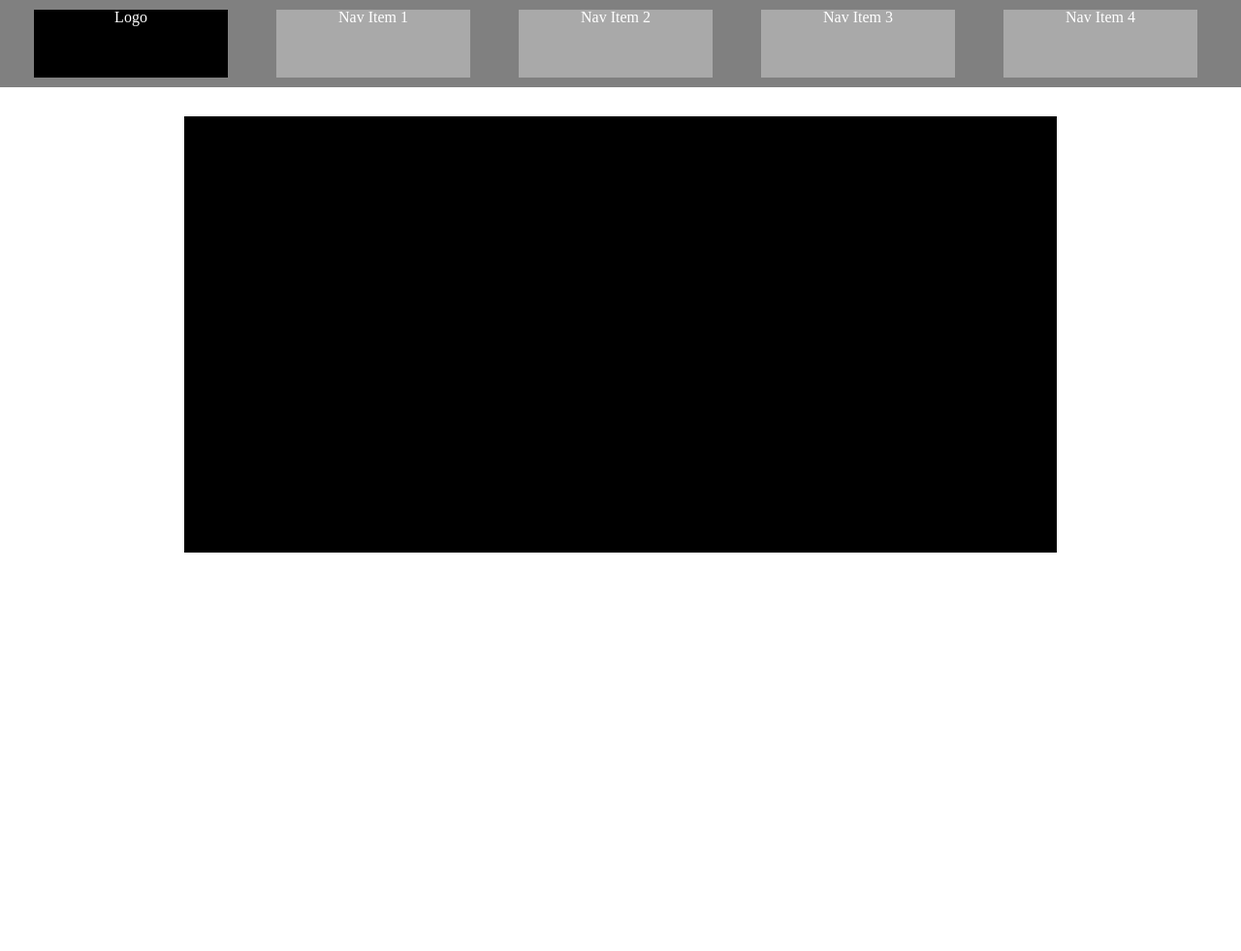
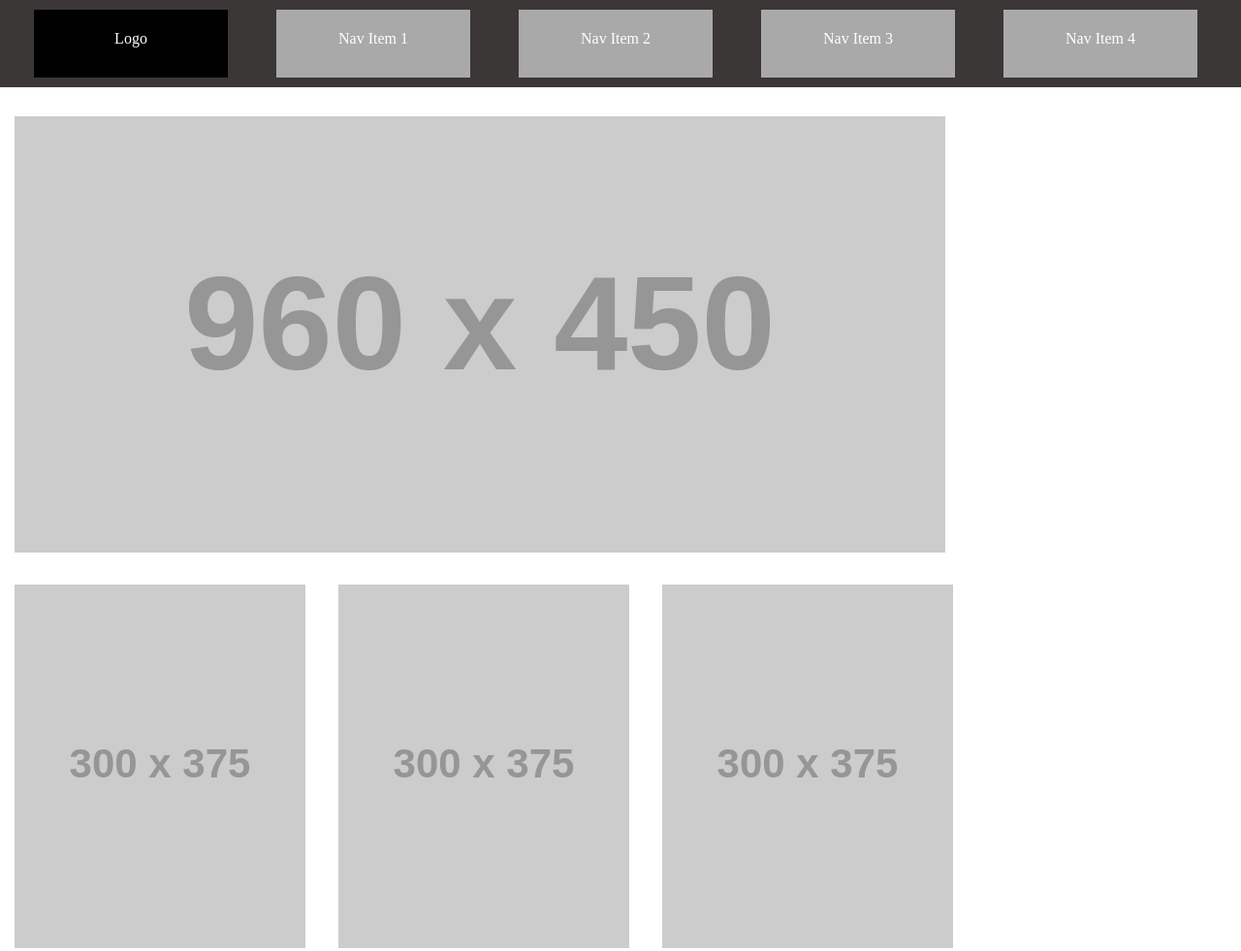
Before and after one commit to BrendonLH/wireframe-exercise, a plain HTML site: page index.html in a window 1280 px wide. Shown: the whole page at 97% size. Before the commit the page ends 800 px from the top, so only its background shows below. Drawn offline with Linux system fonts and the light colour scheme; placeholder pictures from the web are drawn by us.

Commit message:
finished navbar and started adding wireframe sections

```diff
--- a/index.html
+++ b/index.html
@@ -6,7 +6,7 @@
     <meta http-equiv="X-UA-Compatible" content="ie=edge">
     <link rel="stylesheet" href="reset.css">
     <link rel="stylesheet" href="style.css">
-    <title>Wireframe exercise</title>
+    <title>Wireframe Exercise</title>
 </head>
 <body>
     <nav>
@@ -16,8 +16,14 @@
         <div class="navitem">Nav Item 3</div>
         <div class="navitem">Nav Item 4</div>
     </nav>
-    <section>960x450</section>
-
+    <p>
+        <div>
+            <img src="https://dummyimage.com/960x450/000/fff" alt="placeholder image 960x450">
+        </div>
+        <img src="https://dummyimage.com/300x375/000/fff" alt="placeholder image 300x375">
+        <img src="https://dummyimage.com/300x375/000/fff" alt="placeholder image 300x375">
+        <img src="https://dummyimage.com/300x375/000/fff" alt="placeholder image 300x375">
+    </p>
 
 </body>
 </html>
--- a/style.css
+++ b/style.css
@@ -1,7 +1,9 @@
 nav {
-    background-color: grey;
+    background-color:rgb(59, 55, 55);
     height: 90px;
     text-align: center;
+    line-height: 60px;
+    margin-bottom: 15px;
 }
 #logo {
     background-color: black;
@@ -11,9 +13,9 @@ nav {
     float: left;
     margin-top: 10px;
     margin-left: 35px;
+
 }
 .navitem {
-    display:inline-block;
     color: white;
     width: 200px;
     height: 70px;
@@ -22,11 +24,6 @@ nav {
     margin-left: 50px;
     float: left;
 }
-section {
-    height: 450px;
-    width: 900px;
-    background-color:black;
-    margin:auto;
-    margin-top: 30px;
-
+img {
+    margin: 15px;
 }
```
